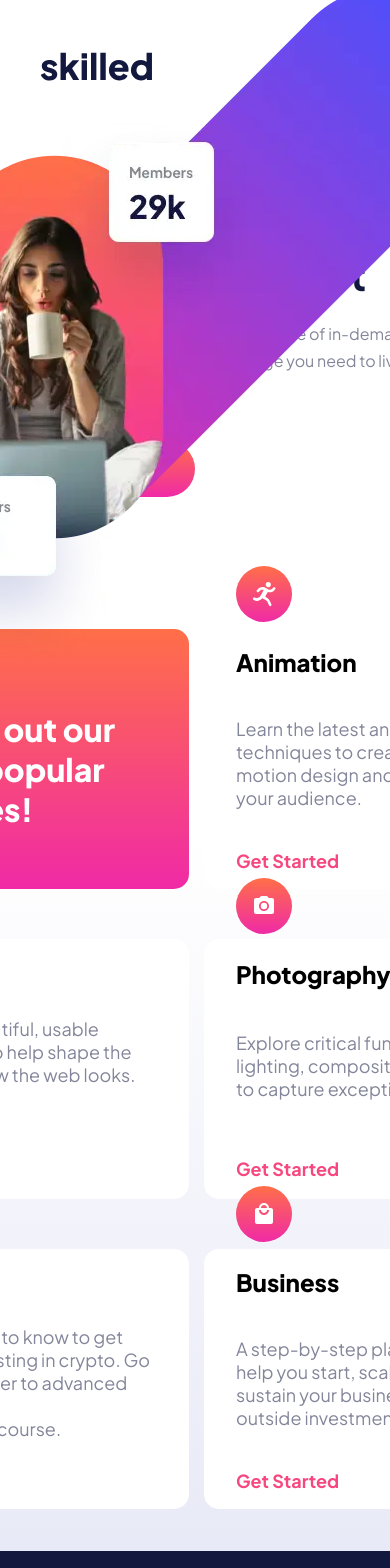
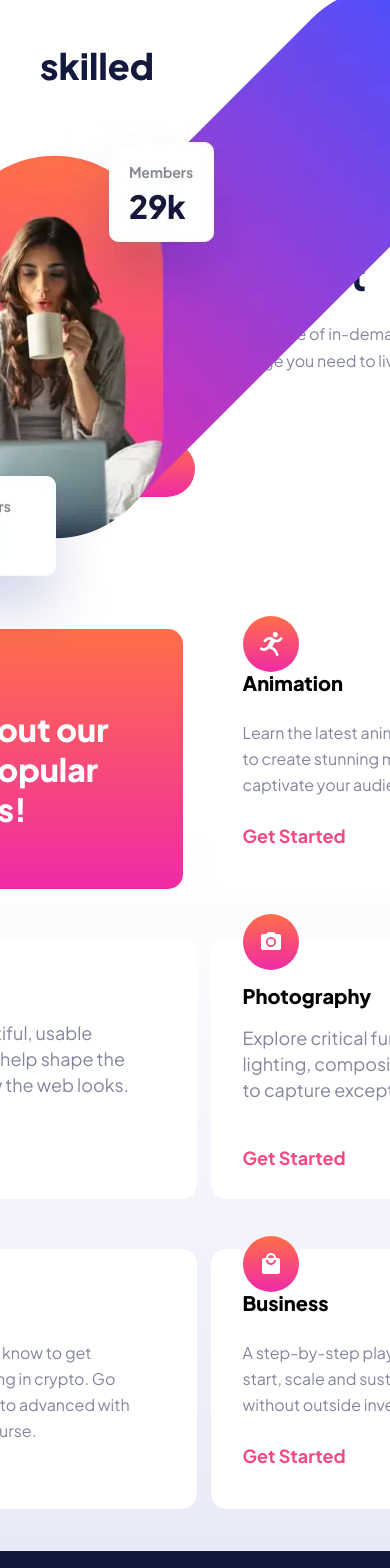
Before and after one commit to russell-crooms/skilled, a React (Vite) app: page / in a window 390 px wide. Shown: the top 1568 px of the page. Built offline with nearby package versions, Linux system fonts and the light colour scheme.

Commit message:
Still editing the styles on the cards to match the mock-up.

```diff
--- a/src/components/cards/Cards.css
+++ b/src/components/cards/Cards.css
@@ -129,7 +129,7 @@
         grid-template-rows: 310px 310px 310px;
         grid-template-columns: 320px 322px;
         grid-row-gap: 0px;
-        grid-column-gap: 20px;
+        grid-column-gap: 33px;
         width: 700px;
         height: 600px;
         margin-bottom: 0px;
@@ -141,11 +141,48 @@
         box-shadow: none;
     }
     .white-card {
-        width: 325px;
+        width: 339px;
         height: 260px;
         box-shadow: none;
     }
+    .white-card h2 {
+        font-size: 20px;
+    }
+    .white-card p {
+        line-height: 26px;
+        width: 290px;
+        height: 78px;
+        font-weight: 400;
+        padding-top: 10px;
+        margin-top: 0px;
+    }
     .white-card img {
-        margin-bottom: -15px;
+        bottom: -15%;
+    }
+
+   .tablet-2 {
+        gap: 25px;
+    }
+    .tablet-2 img {
+
+    }
+    .tablet-2 h2 {
+
+    }
+    .tablet-2 p {
+        font-size: 16px;
+        line-height: 26px;
+        width: 286px;
+        height: 78px;
+        margin-top: 0px;
+        padding-top: 0px;
+    }
+    .crypto-tablet {
+
+    }
+    .crypto-get-started {
+        height: 28px;
+        width: 108px;
+        margin-top: 10px;
     }
 }
--- a/src/components/cards/Cards.jsx
+++ b/src/components/cards/Cards.jsx
@@ -12,7 +12,7 @@ const Cards = () => {
         <div className="colorful-card">
           <h2>Check out our <br></br> most popular courses!</h2>
         </div>
-        <div className="white-card">
+        <div className="white-card tablet-2">
           <img src={icon_animation} className="icon-1" alt="" />
           <h2>Animation</h2>
           <p>
@@ -43,16 +43,16 @@ const Cards = () => {
           <p className="cards-get-started photography-get-started">Get Started</p>
           </div>
         </div>
-        <div className="white-card">
+        <div className="white-card tablet-2">
           <img src={icon_crypto} alt="" />
           <h2>Crypto</h2>
-          <p>
+          <p className="crypto-tablet">
             All you need to know to get<br></br> started investing in crypto. Go <br></br>from
             beginner to advanced with<br></br> this 54 hour course.
           </p>
-          <p className="cards-get-started">Get Started</p>
+          <p className="cards-get-started crypto-get-started">Get Started</p>
         </div>
-        <div className="white-card">
+        <div className="white-card tablet-2">
           <img src={icon_business} alt="" />
           <h2>Business</h2>
           <p>
```
